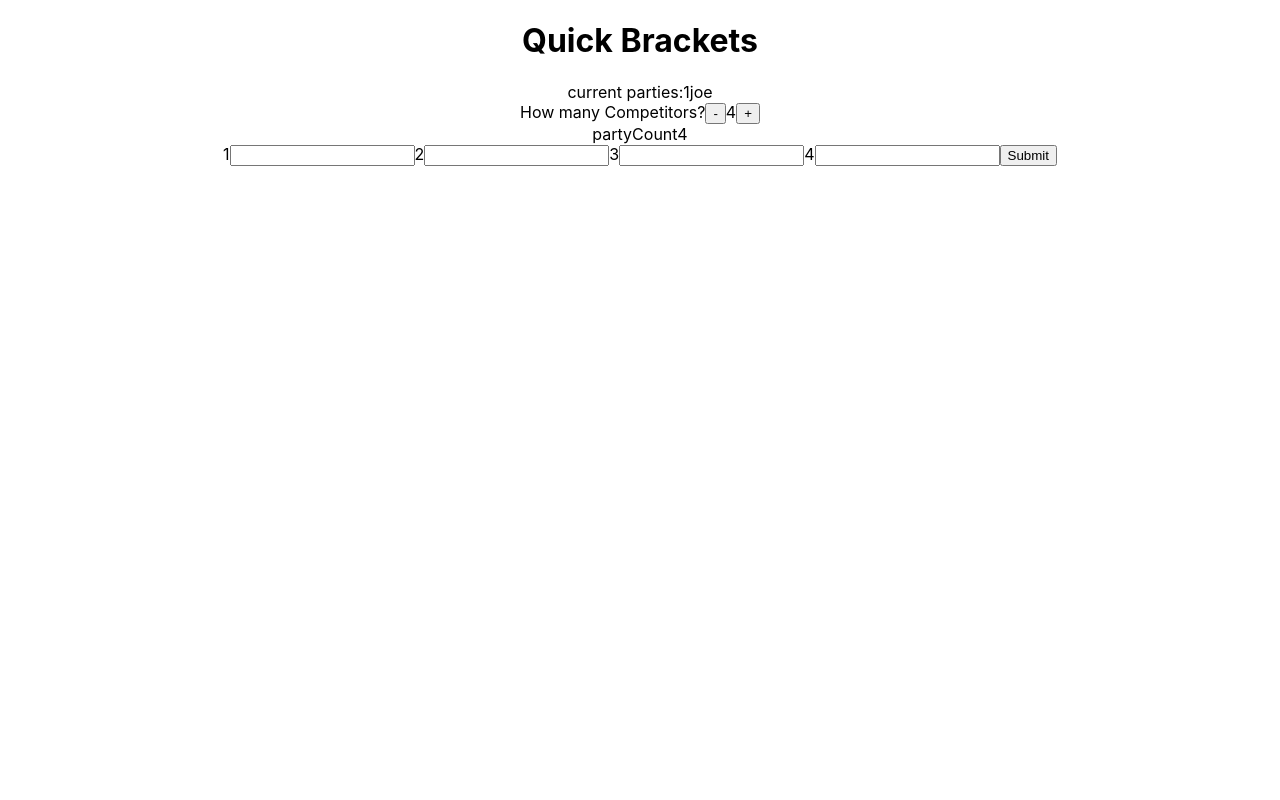
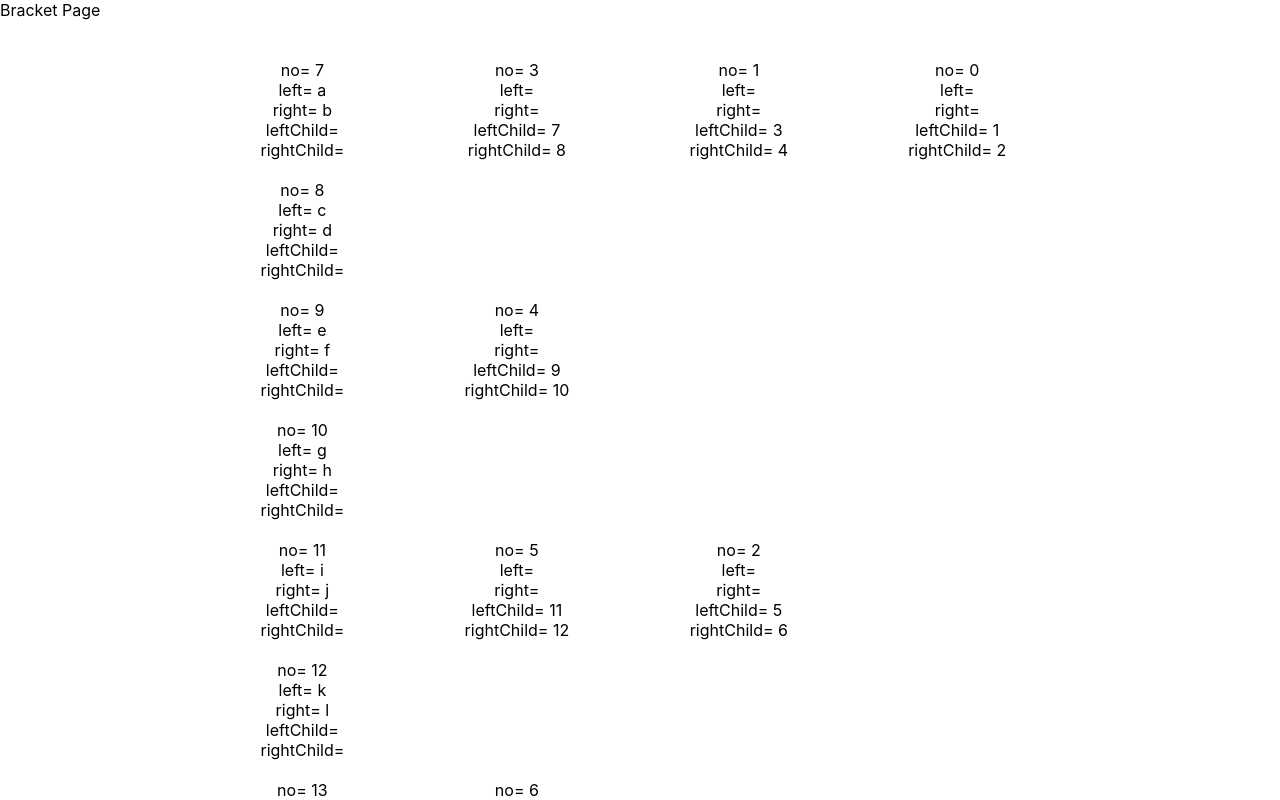
Before and after one commit to OWamsley/quickbrackets, a React (Create React App) app: page / in a window 1280 px wide. Shown: the top 800 px of the page. Built offline with nearby package versions, Linux system fonts and the light colour scheme.

Commit message:
push to change workstations

```diff
--- a/src/App.js
+++ b/src/App.js
@@ -5,7 +5,7 @@ import Bracket from './Pages/bracket';
 function App() {
   return (
     <div className="App">
-      <HomePage />
+      <Bracket partyCount={16} parties={["a","b","c","d","e","f","g","h","i","j","k","l","m","n","o","p"]} />
     </div>
   );
 }
--- a/src/Components/Cell/index.js
+++ b/src/Components/Cell/index.js
@@ -10,11 +10,33 @@ export class Cell extends Component {
 
 
     render() {
+        const style={
+            flex:1,
+            alignSelf: "center",
+            padding:10,
+
+        }
+        var left;
+        var right;
+        try {
+            left= this.props.leftCell.no;
+        } catch (error) {
+
+        }
+        try {
+            right= this.props.rightCell.no;
+        } catch (error) {
+
+        }
+
         return (
-            <div>-----------------------------
+            <div style={style}>
+                <div>no= {this.props.no}</div>
                 <div>left= {this.props.left}</div>
                 <div>right= {this.props.right}</div>
-                <div>no= {this.props.no}</div>
+
+                <div>leftChild= {left}</div>
+                <div>rightChild= {right}</div>
             </div>
         )
     }
--- a/src/Pages/bracket.js
+++ b/src/Pages/bracket.js
@@ -1,29 +1,67 @@
 import React from 'react';
 import Cell from '../Components/Cell/index'
 
-class Bracket extends React.Component{
-    constructor(props){
+class Bracket extends React.Component {
+    constructor(props) {
         super(props);
-        this.state={
-            cells : []
+        this.state = {
+            cells: []
         }
     }
-    render(){
-        var renderCells = [];
+    render() {
+        var newRow;
+        var renderCellsByRow = [];
+        // [0] will be head cell with 1 item, etc
         var localCells = this.state.cells;
-        for(let cell of localCells){
-            renderCells.push(<Cell left={cell.left} right={cell.right} no={cell.no}/>)
+        var curRow = 0;
+        var cellCount = 0;
+        for(let i = 0; i < this.props.partyCount; i++){
+            renderCellsByRow.push([]);
         }
-        console.log(typeof(this.state.cells))
+        for (let cell of localCells) {
+            if(cellCount < 1){
+                renderCellsByRow[0].push(<Cell leftCell={cell.leftCell} rightCell={cell.rightCell} no={cell.no} left={cell.left} right={cell.right} />)
+            }
+            else if(cellCount <= 2){
+                renderCellsByRow[1].push(<Cell leftCell={cell.leftCell} rightCell={cell.rightCell} no={cell.no} left={cell.left} right={cell.right} />)
+            }
+            else if(cellCount <= 6){
+                renderCellsByRow[2].push(<Cell leftCell={cell.leftCell} rightCell={cell.rightCell} no={cell.no} left={cell.left} right={cell.right} />)
+            }
+            else if(cellCount <=14){
+                renderCellsByRow[3].push(<Cell leftCell={cell.leftCell} rightCell={cell.rightCell} no={cell.no} left={cell.left} right={cell.right} />)
+            }
 
-        return(
-            <>
-            Bracket Page
-            {renderCells}
-            </>
+            cellCount++;
+
+        }
+
+        const bracketStyle = {
+            display: "flex",
+            flexDirection: "row",
+
+        }
+        const bracketStyle2 = {
+            display: "flex",
+            flexDirection: "column",
+            padding: 50,
+            justifyContent: "space-between",
+            alignItems: "center",
+        }
+
+        return (
+            <div style={bracketStyle}>
+                Bracket Page
+                <div style={bracketStyle2}>{renderCellsByRow[4]}</div>
+                <div style={bracketStyle2}>{renderCellsByRow[3]}</div>
+                <div style={bracketStyle2}>{renderCellsByRow[2]}</div>
+                <div style={bracketStyle2}>{renderCellsByRow[1]}</div>
+                <div style={bracketStyle2}>{renderCellsByRow[0]}</div>
+
+            </div>
         );
     }
-    componentDidMount(){
+    componentDidMount() {
         //this method must generate the bracket tree and set state to reflect the tree.
         let foundColumn = false;
         let power = 2;
@@ -31,8 +69,8 @@ class Bracket extends React.Component{
         let cellsRequired = this.props.partyCount - 1;
         let cells = [];
         //columns reflect columns needed to store cells, and the winner.(4 parties require 3 columns)
-        while(!foundColumn){
-            if((2**power) >= this.props.partyCount){
+        while (!foundColumn) {
+            if ((2 ** power) >= this.props.partyCount) {
                 columns = power + 1;
                 foundColumn = true;
             }
@@ -43,16 +81,16 @@ class Bracket extends React.Component{
         //currently all depth == 0
         cells.push(new CellObj(0, depth));
 
-        for(let x=0; x< cellsRequired -1; x++){
-            for(var searchCell of cells){
-                if (searchCell.leftCell == undefined){
-                    newCell = new CellObj(x+1, depth, searchCell);
+        for (let x = 0; x < cellsRequired - 1; x++) {
+            for (var searchCell of cells) {
+                if (searchCell.leftCell == undefined) {
+                    newCell = new CellObj(x + 1, depth, searchCell);
                     searchCell.leftCell = newCell;
                     cells.push(newCell);
                     break;
                 }
-                else if(searchCell.rightCell ==undefined){
-                    newCell = new CellObj(x+1,depth,searchCell);
+                else if (searchCell.rightCell == undefined) {
+                    newCell = new CellObj(x + 1, depth, searchCell);
                     searchCell.rightCell = newCell;
                     cells.push(newCell);
                     break;
@@ -61,18 +99,18 @@ class Bracket extends React.Component{
             }
         }
         var curParty = 0;
-        for(let cell of cells){
-            if(cell.leftCell == undefined){
+        for (let cell of cells) {
+            if (cell.leftCell == undefined) {
                 cell.left = this.props.parties[curParty];
                 curParty++;
             }
-            if(cell.rightCell == undefined){
+            if (cell.rightCell == undefined) {
                 cell.right = this.props.parties[curParty];
                 curParty++;
             }
         }
 
-        for(let cell of cells){
+        for (let cell of cells) {
             console.log(cell);
         }
 
@@ -83,15 +121,15 @@ class Bracket extends React.Component{
     }
 }
 
-class CellObj{
+class CellObj {
     depth;
-    no;
+    no = -1;
     left;
     right;
     leftCell = null;
     rightCell = null;
     parentCell;
-    constructor(no, depth,parentCell, leftCell, rightCell, left, right,){
+    constructor(no, depth, parentCell, leftCell = null, rightCell = null, left, right,) {
         this.no = no;
         this.depth = depth;
         this.left = left;
@@ -100,6 +138,13 @@ class CellObj{
         this.rightCell = rightCell;
         this.parentCell = parentCell;
     }
+
+    getLeftCell(){
+        return this.leftCell;
+    }
+    getRightCell(){
+        return this.rightCell;
+    }
 }
 
 export default Bracket;
```
